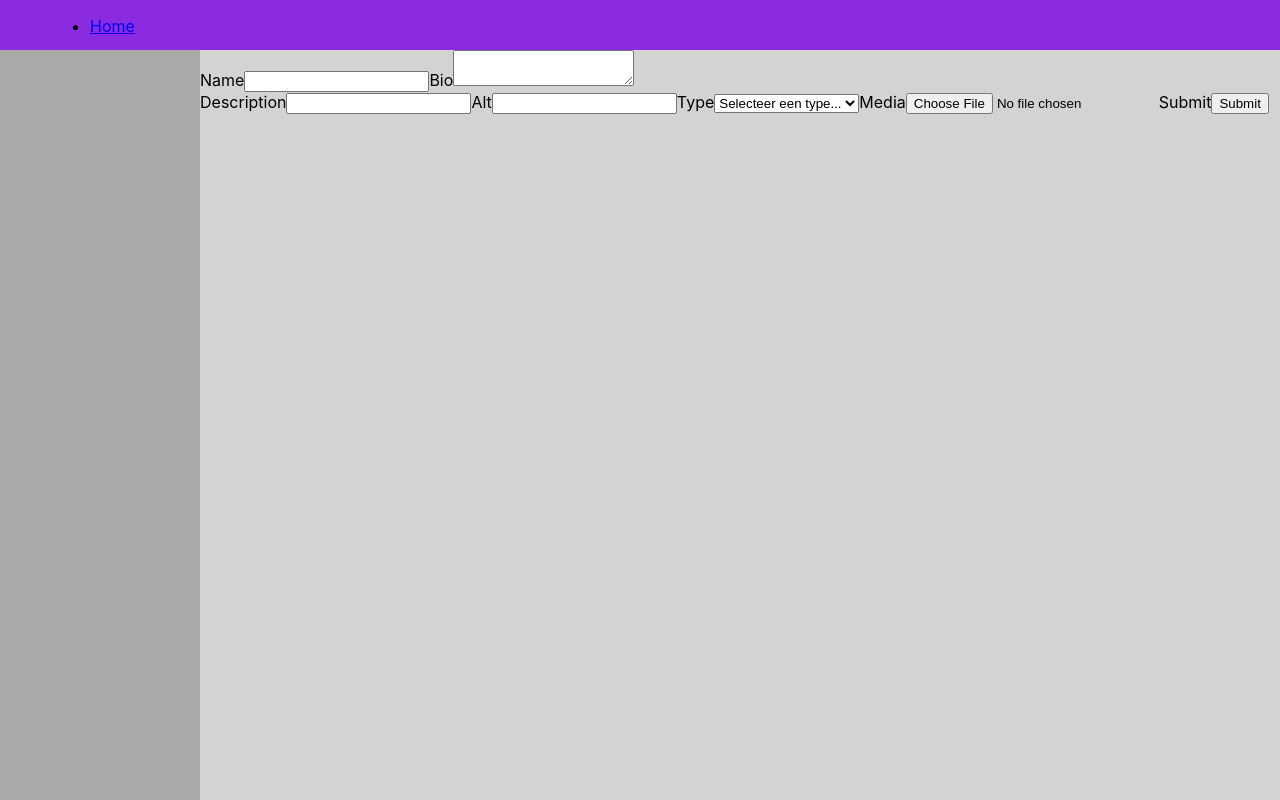
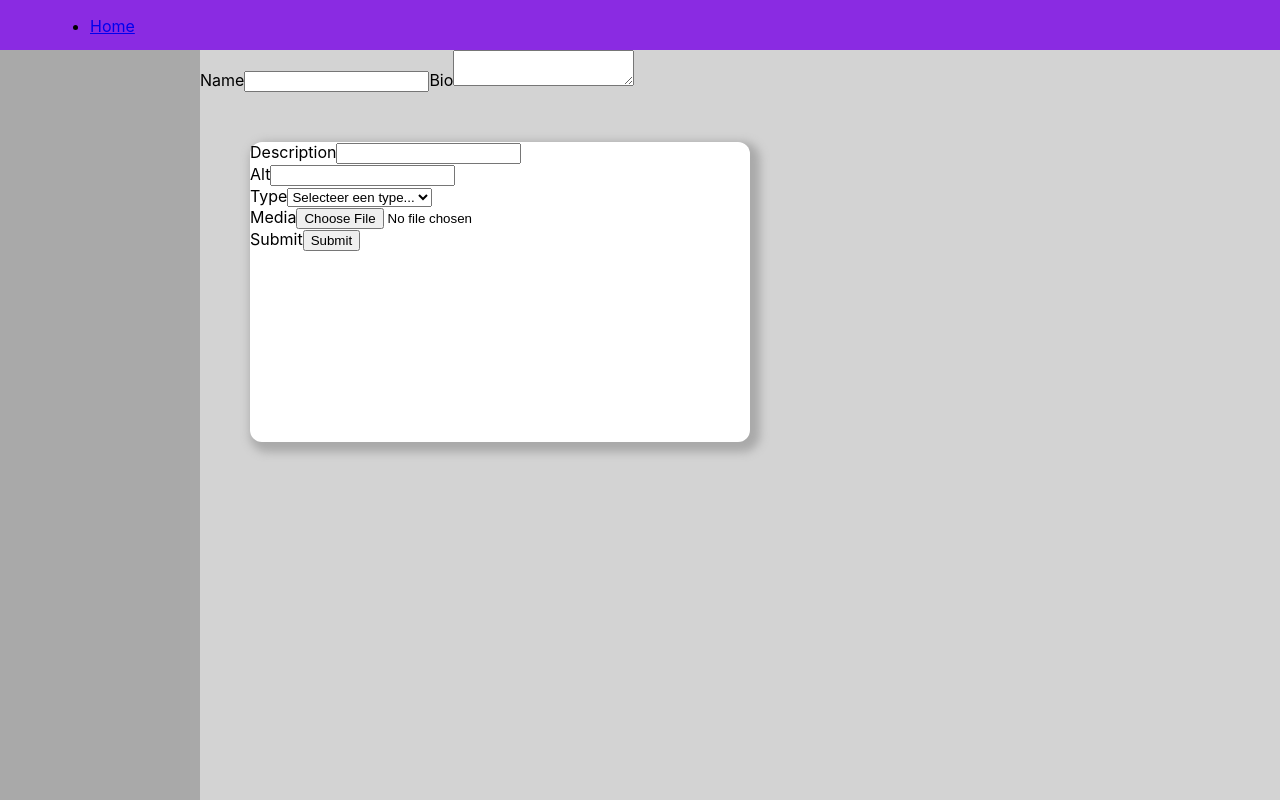
Before and after one commit to ThimoReumerman/FlexTix, a React (Create React App) app in the folder client/: page /dashboard in a window 1280 px wide. Built offline with nearby package versions, Linux system fonts and the light colour scheme.

Commit message:
added ternary style to submitted form

```diff
--- a/client/src/components/forms/MediaForm.tsx
+++ b/client/src/components/forms/MediaForm.tsx
@@ -1,4 +1,4 @@
-import React, { FC } from 'react';
+import React, { FC, useState } from 'react';
 
 import axios, { AxiosError, AxiosResponse } from 'axios';
 import apiLink from '../../api';
@@ -16,7 +16,17 @@ interface IUploadMedia extends IMedia {
     uploadList: FileList
 }
 
+const test = (): JSX.Element => {
+    return (
+        <div>
+            Test
+        </div>
+    )
+}
+
 const MediaForm: FC<IProps> = ({media}) => {
+
+    const [submitted, setSubmitted] = useState<boolean>(false);
 
     const {register, handleSubmit} = useForm<IUploadMedia>();
 
@@ -46,10 +56,12 @@ const MediaForm: FC<IProps> = ({media}) => {
         }).catch((error: AxiosError) => {
             console.log(error);
         });
+
+        setSubmitted(true);
     }
 
     return (
-        <form id="mediaForm" method="post" encType="multipart/form-data" onSubmit={handleSubmit(onSubmit)}>
+        <form className={submitted ? "submitted" : ""} id="mediaForm" method="post" encType="multipart/form-data" onSubmit={handleSubmit(onSubmit)}>
             <label>
                 Description
                 <input {...register("description")} id="description" type="text" value={media?.description} />
@@ -75,66 +87,7 @@ const MediaForm: FC<IProps> = ({media}) => {
                 <input type="submit" value="Submit" />
             </label>
         </form>
-    )
+    );
 }
 
-// class MediaForm extends Component<IProps, IState> {
-//     constructor (props: IProps) {
-//         super(props);
-
-//         // Set state based on prop media, else use an empty media object
-//         this.state = {media: props.media ? props.media : EmptyMedia};
-
-//         // Bind change and submit handling
-//         this.handleChange = this.handleChange.bind(this);
-//         this.handleSubmit = this.handleSubmit.bind(this);
-//     }
-
-//     async componentDidMount() {
-//         console.log("Component did mount.");
-//     }
-
-//     async handleSubmit (event: React.FormEvent<HTMLFormElement>): Promise<void> {
-//         // Prevent the page from refreshing
-//         event.preventDefault();
-
-//         // Upload media to localhost
-
-//     }
-
-//     handleChange (event: React.FormEvent<HTMLFormElement>): void {
-//         let myMedia: IMedia = this.state.media;
-//         const target: ITarget = event.target;
-
-//         target.media?.alt
-
-//         // I need to get set the media state to the event variables
-
-//         // this.setState(/* ... */);
-//     }
-
-//     render() {
-//         return (
-//             <form id="mediaForm" onSubmit={this.handleSubmit} onChange={this.handleChange}>
-//                 <label htmlFor="description">
-//                     Description
-//                 </label>
-//                 <input id="description" type="text" value={this.props.media?.description} />
-//                 <label htmlFor="alt">
-//                     Alt
-//                 </label>
-//                 <input id="alt" type="text" value={this.props.media?.alt} />
-//                 <label htmlFor="type">Type</label>
-//                 <select id="type" name="type">
-//                     <option value={MediaType.None}>Selecteer een type...</option>
-//                     <option value={MediaType.Image}>Foto</option>
-//                     <option value={MediaType.Video}>Video</option>
-//                 </select>
-
-
-//             </form>
-//         )
-//     }
-// }
-
 export default MediaForm;
--- a/client/src/interfaces/Media.ts
+++ b/client/src/interfaces/Media.ts
@@ -17,7 +17,3 @@ export const EmptyMedia: IMedia = {
     path: "",
     type: MediaType.None
 }
-
-export const UploadMedia = async (media: IMedia): Promise<void> => {
-
-}
--- a/client/src/styles/styles.scss
+++ b/client/src/styles/styles.scss
@@ -42,3 +42,22 @@ $dashboardNavWidth: 200px;
     position: fixed;
     margin-left: $dashboardNavWidth;
 }
+
+#mediaForm {
+    background-color: white;
+    box-shadow: 5px 5px 10px 5px darkgray;
+
+    border-radius: 12px;
+
+    margin: 50px;
+
+    display: flex;
+    flex-direction: column;
+
+    width: 500px;
+    height: 300px;
+}
+
+#mediaForm.submitted {
+    background-color: lightgreen;
+}
```
Also changed, not shown: 2 other files (tests, documents, lock files or other folders).
